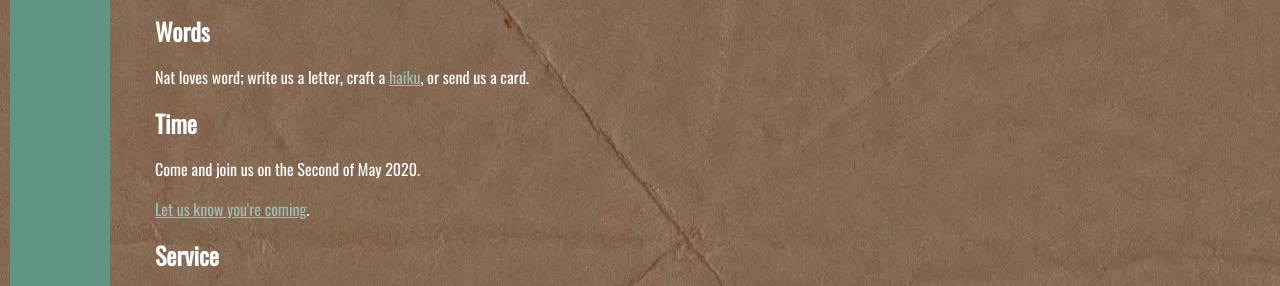
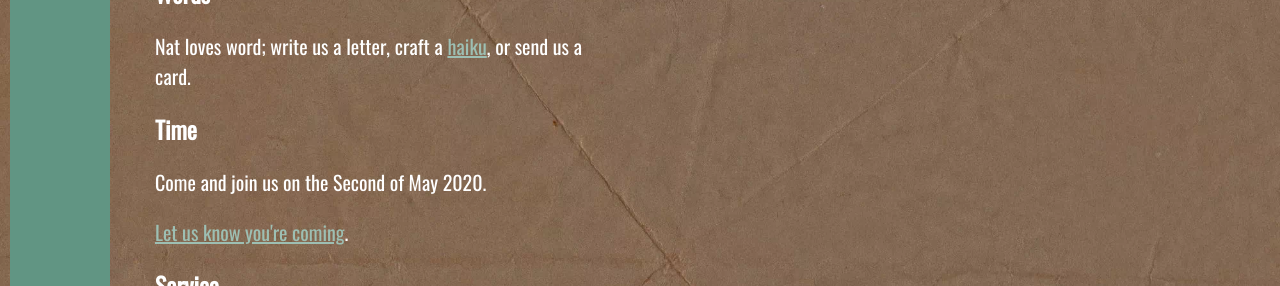
Before and after one commit to jamesdoc/second-of-may, an Eleventy site: page src/gift.njk in a window 1280 px wide. Shown: the part 172-458 px from the top of the page. Built offline with nearby package versions, Linux system fonts and the light colour scheme; Eleventy itself is replaced by a stand-in of ours; files that its build step writes are made by us from their sources.

Commit message:
Bigger type

```diff
--- a/src/assets/scss/_restart.scss
+++ b/src/assets/scss/_restart.scss
@@ -30,6 +30,11 @@ h1, h2, h3, h4, h5, h6 {
   margin: 0;
 }
 
+li,
+p {
+  font-size: 1.25rem;
+}
+
 a {
   color: lighten($c-green, 20);
   transition: color .2s;
--- a/src/assets/scss/main.scss
+++ b/src/assets/scss/main.scss
@@ -7,8 +7,11 @@
 @import 'listing';
 
 body {
+  background-attachment: fixed;
   background-color: #846a53;
   background-position: center center;
+  background-repeat: no-repeat;
+  background-size: cover;
 }
 
 body.no-js,
```
